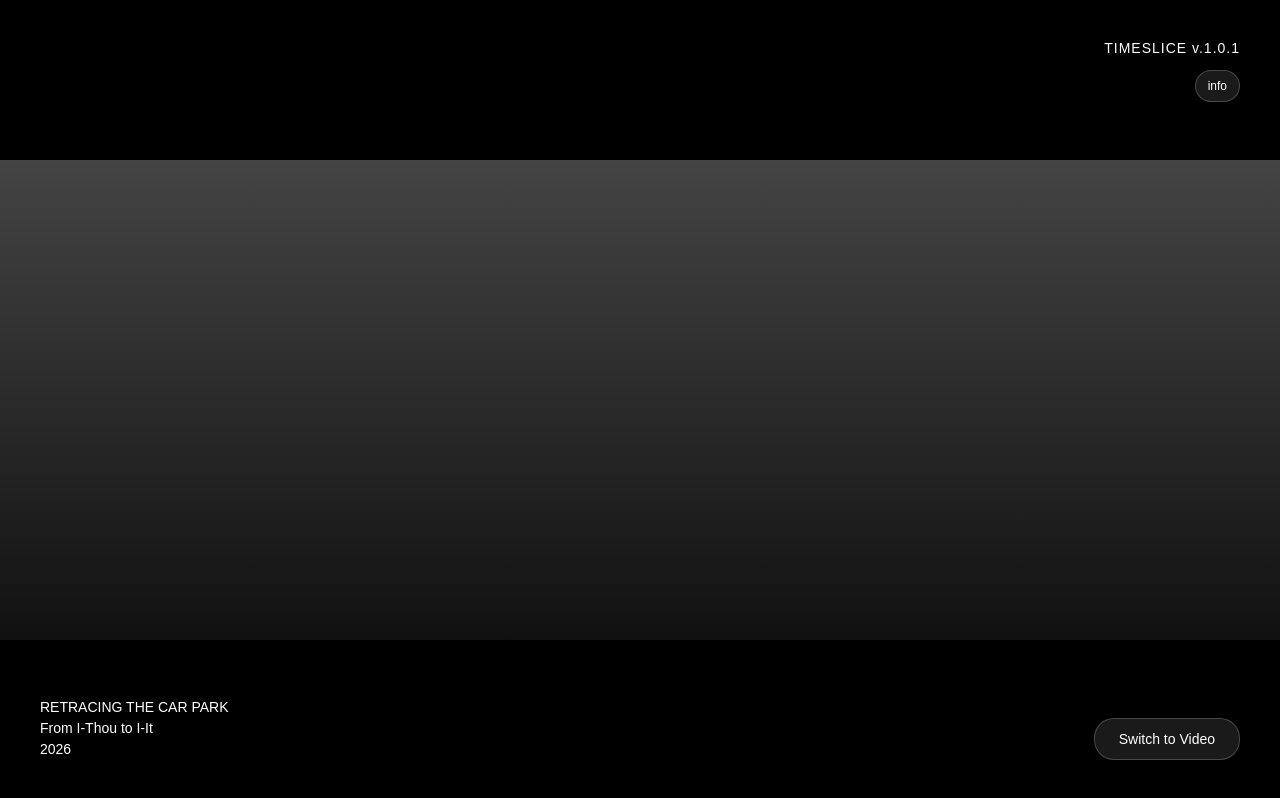
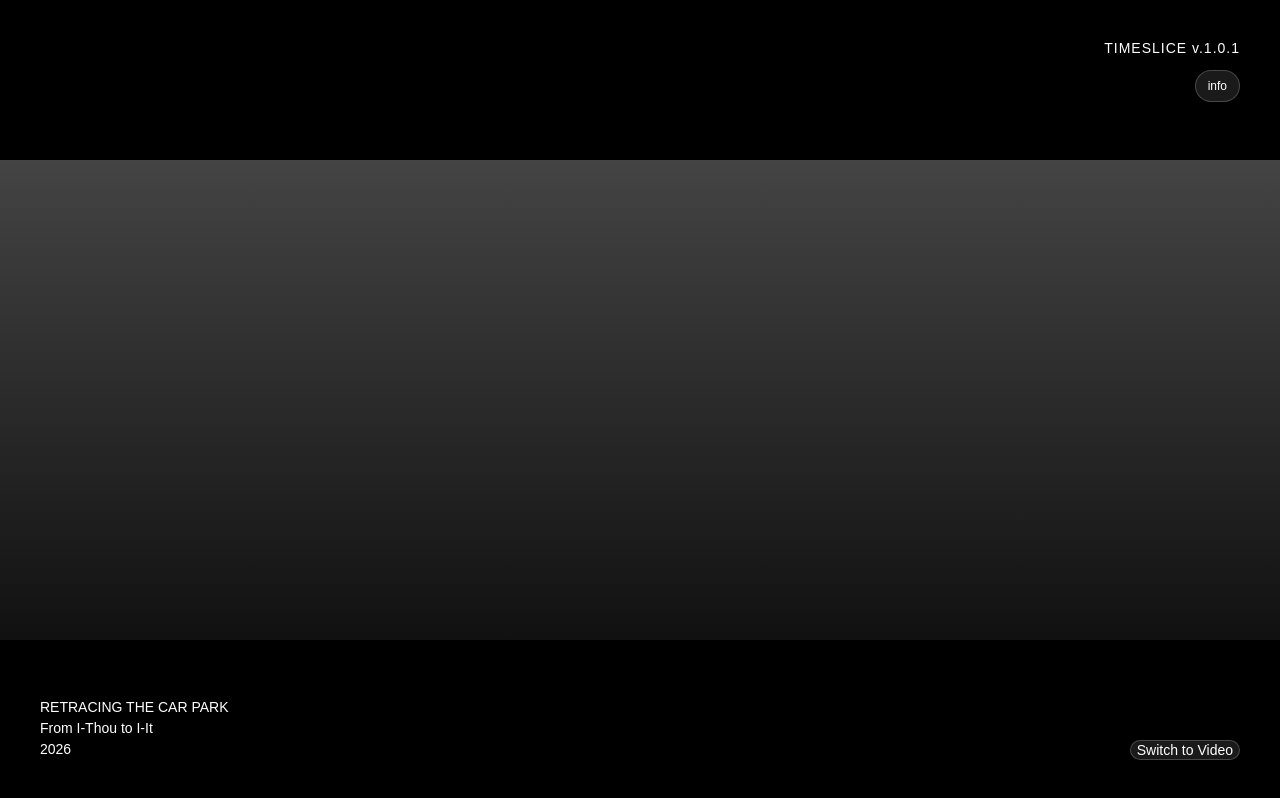
Before and after one commit to lunarMaxar/retracing_car_park_viewer_prototype, a plain HTML site: page index.html in a window 1280 px wide. Drawn offline with nearby package versions, Linux system fonts and the light colour scheme; no server answers.

Commit message:
Update style.css

```diff
--- a/css/style.css
+++ b/css/style.css
@@ -56,7 +56,7 @@ body, html {
     position: absolute;
     bottom: 40px;
     right: 40px;
-    padding: 12px 24px;
+    padding: 10px 16x;
     border-radius: 20px;
     background: rgba(255, 255, 255, 0.1);
     backdrop-filter: blur(10px);
```
